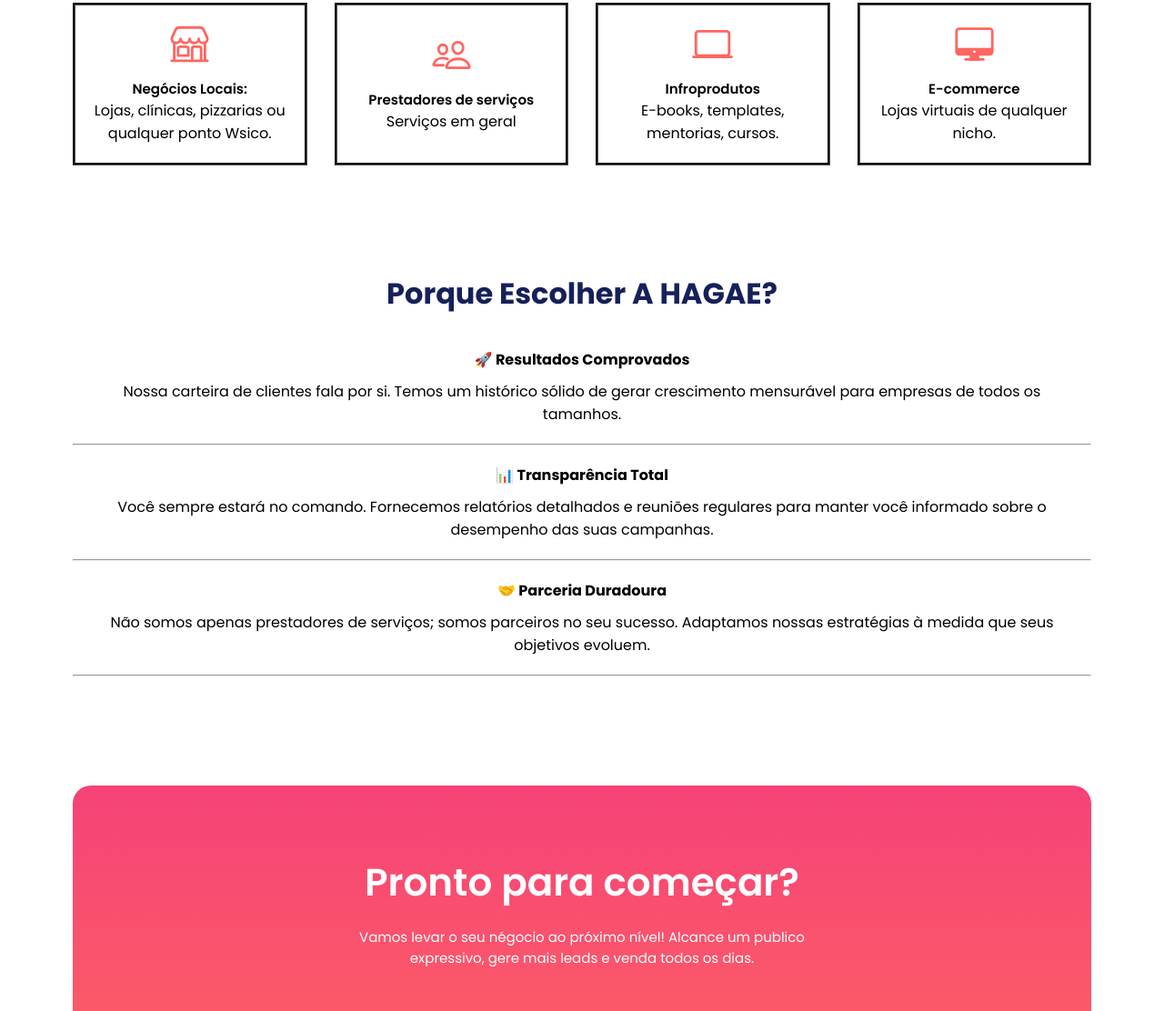
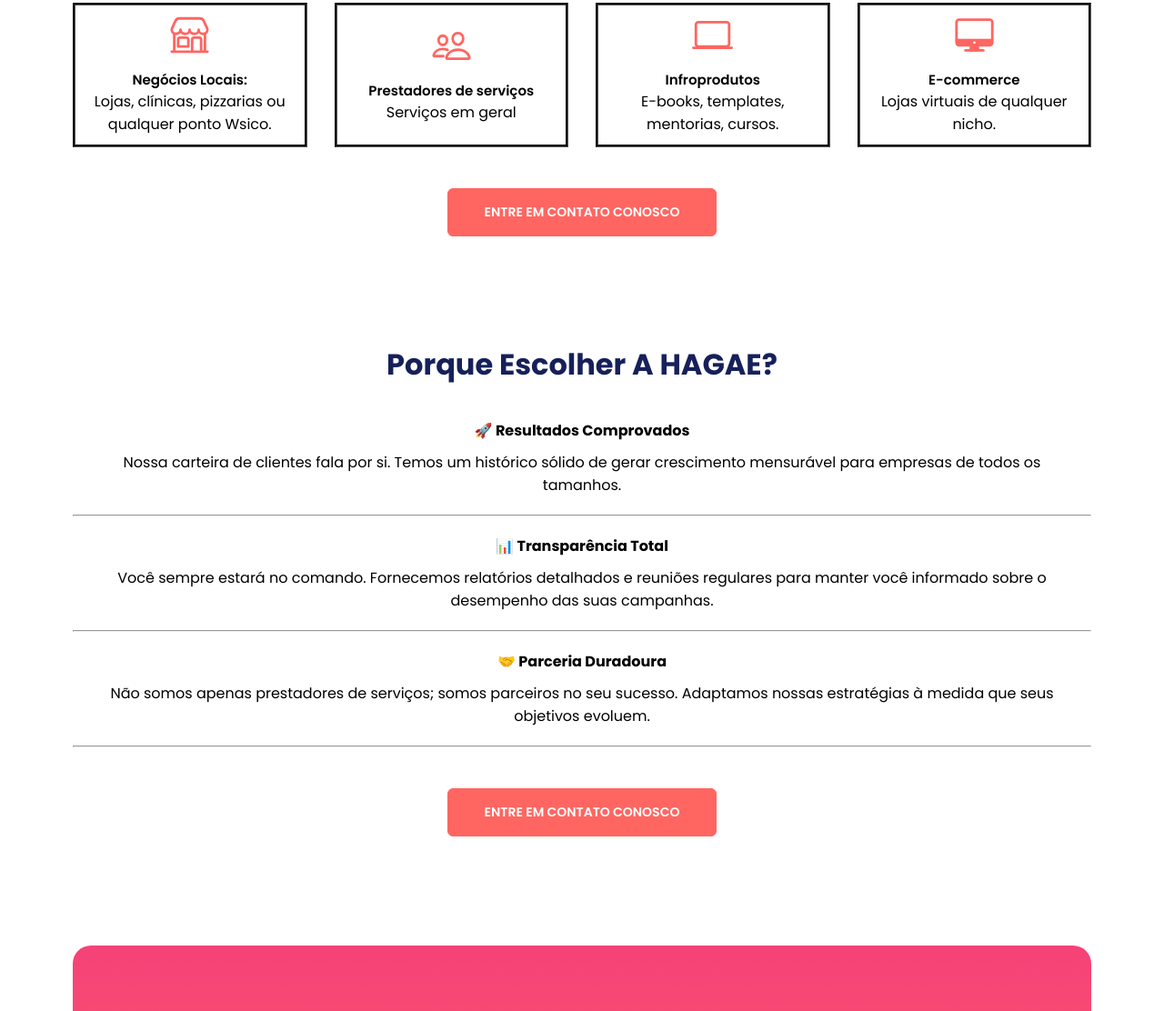
Before and after one commit to relicote/projetos_hagae, a plain HTML site: page index.html in a window 1280 px wide. Shown: the part 3173-4285 px from the top of the page at 91% size. Drawn offline with nearby package versions, Linux system fonts and the light colour scheme.

Commit message:
att
criado novos botões para a pagina

```diff
--- a/assets/css/style.css
+++ b/assets/css/style.css
@@ -124,7 +124,9 @@
 ::-webkit-scrollbar-thumb { background: hsl(0, 0%, 50%); }
 
 
-
+.shape-content{
+  height: 100%;
+}
 
 
 /*-----------------------------------*\
@@ -478,7 +480,7 @@
 
 .for-who-card {
   background: var(--white);
-  padding: 20px;
+  padding: 10px;
   /* border-radius: 12px; */
   border-style: groove;
   border-color: black;
@@ -502,6 +504,14 @@
   color: black;
 }
 
+.for-who-button {
+  display: flex;
+  justify-content: center;
+  align-items: flex-end;
+  margin-top: 45px;
+  /* gap: 30px; */
+}
+
 
 
 /*-----------------------------------*\
@@ -509,7 +519,6 @@
 \*-----------------------------------*/
 
 .why-us {
-  padding: 0px;
   text-align: center;
 }
 
@@ -530,6 +539,14 @@
 
 .why-us-text > p{
   text-align: center;
+}
+
+.why-us-button {
+  display: flex;
+  justify-content: center;
+  align-items: flex-end;
+  margin-top: 45px;
+  /* gap: 30px; */
 }
 
 /*-----------------------------------*\
--- a/index.html
+++ b/index.html
@@ -438,10 +438,13 @@
 
               </ul>
 
+          </div>
 
+          <div class="for-who-button">
+
+            <button type="submit" class="btn btn-primary">Entre em contato conosco</button>
 
           </div>
-
         </div>
       </section>
 
@@ -490,6 +493,12 @@
             </li>
 <hr>
             </ul>
+          </div>
+
+          <div class="why-us-button">
+
+            <button type="submit" class="btn btn-primary">Entre em contato conosco</button>
+
           </div>
 
         </div>
```
